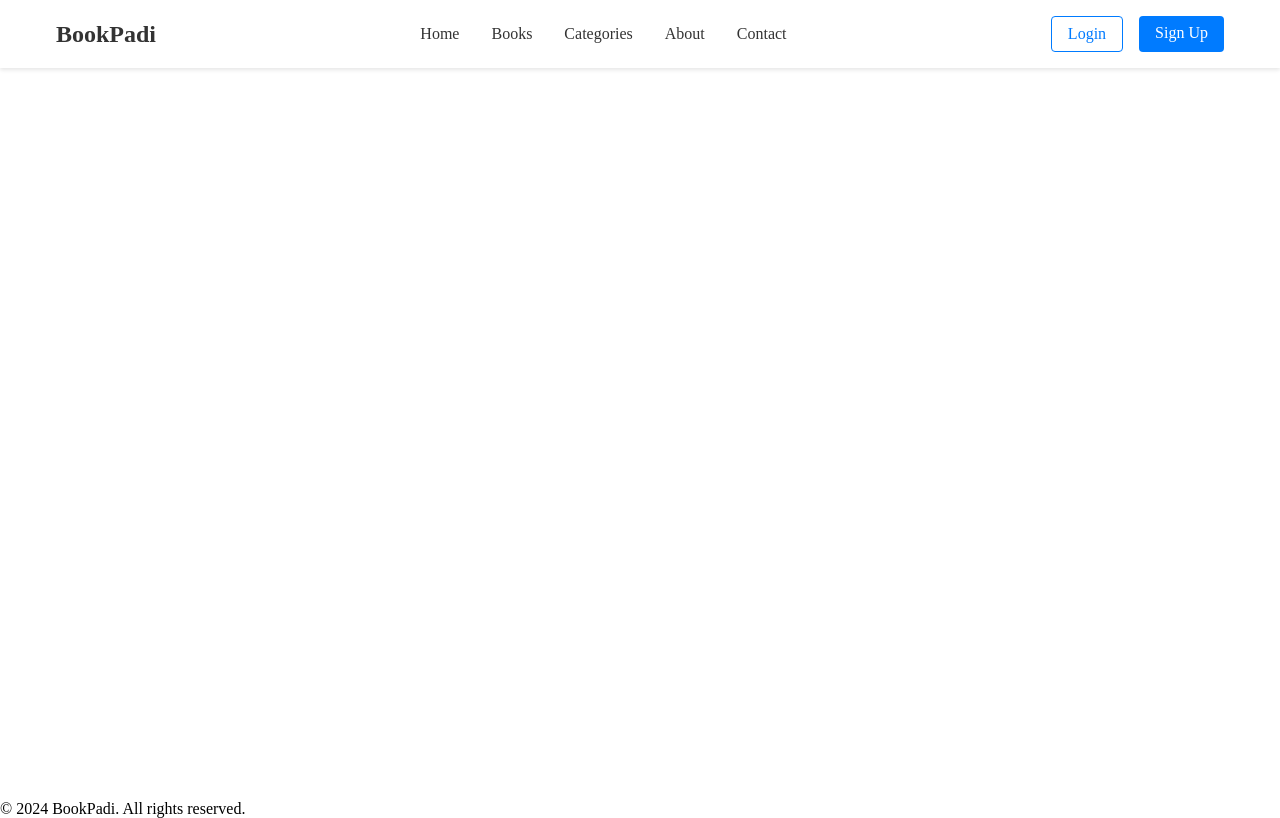
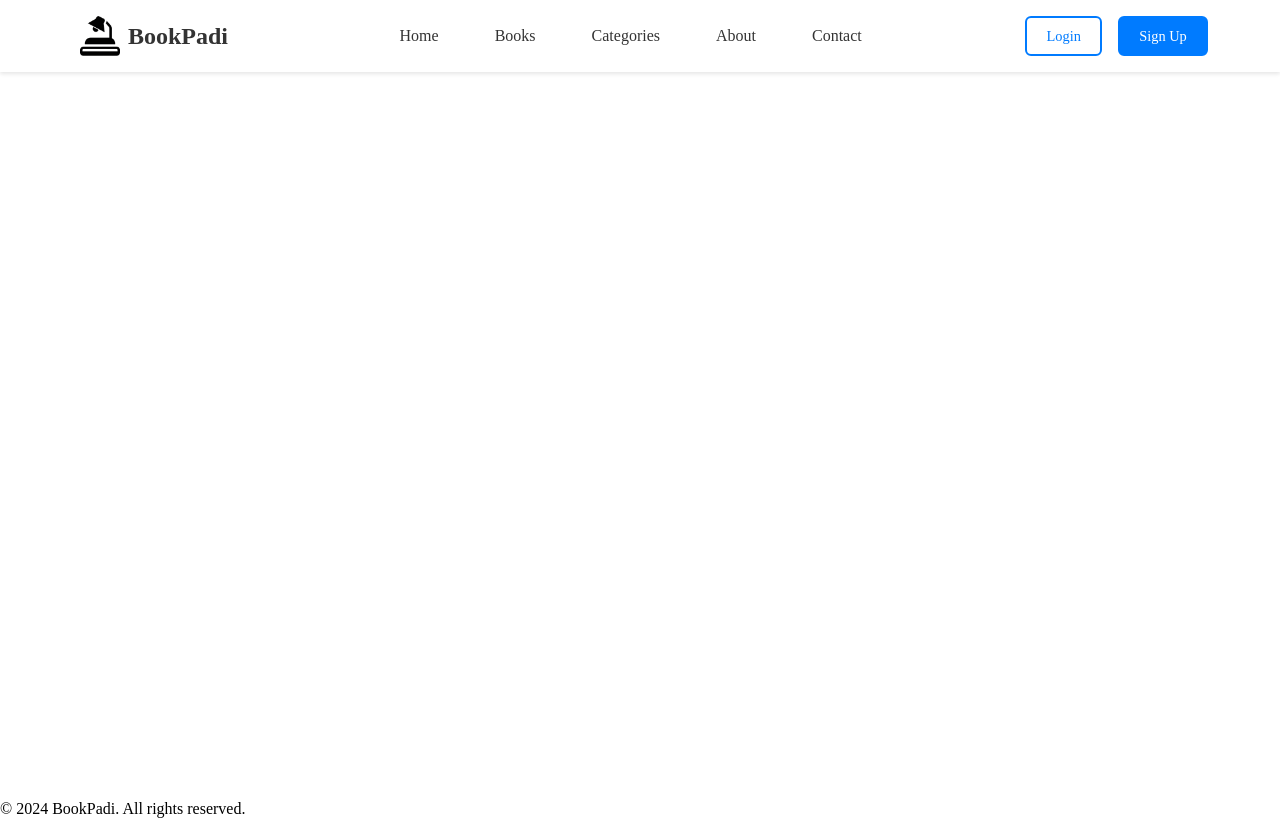
Before and after one commit to daveades/BookPadi, a React (Create React App) app in the folder frontend/: page / in a window 1280 px wide. Built offline with nearby package versions, Linux system fonts and the light colour scheme.

Commit message:
Enhance Header component with logo and responsive styles; update TypeScript configuration for image modules

```diff
--- a/frontend/src/assets/styles/components/Header.css
+++ b/frontend/src/assets/styles/components/Header.css
@@ -1,3 +1,4 @@
+/* Header Container */
 .header {
   background-color: #ffffff;
   box-shadow: 0 2px 4px rgba(0,0,0,0.1);
@@ -5,77 +6,123 @@
   width: 100%;
   top: 0;
   z-index: 1000;
+  padding: 0.5rem 0;
 }
 
 .header-container {
   max-width: 1200px;
   margin: 0 auto;
-  padding: 1rem;
+  padding: 0 2rem;
   display: flex;
   justify-content: space-between;
   align-items: center;
 }
 
+/* Logo Styles */
 .logo {
-  font-size: 1.5rem;
-  font-weight: bold;
-  color: #333;
+  display: flex;
+  align-items: center;
+  padding: 0.5rem;
   text-decoration: none;
 }
 
+.logo-image {
+  height: 40px;
+  width: auto;
+  max-width: 200px;
+  object-fit: contain;
+  transition: transform 0.2s ease;
+}
+
+.logo-text {
+    font-size: 1.5rem;
+    font-weight: 700;
+    color: #333;
+    margin-left: 0.5rem;
+}
+
+.logo:hover .logo-image {
+  transform: scale(1.05);
+}
+
+/* Navigation Menu */
 .nav-menu ul {
   display: flex;
   list-style: none;
-  gap: 2rem;
+  gap: 2.5rem;
+  margin: 0;
+  padding: 0;
 }
 
 .nav-menu a {
   color: #333;
   text-decoration: none;
   font-weight: 500;
-  transition: color 0.3s ease;
+  font-size: 1rem;
+  transition: all 0.3s ease;
+  padding: 0.5rem;
 }
 
 .nav-menu a:hover {
   color: #007bff;
+  text-decoration: none;
 }
 
+/* Auth Buttons */
 .auth-buttons {
   display: flex;
   gap: 1rem;
+  align-items: center;
 }
 
 .login-btn, .signup-btn {
-  padding: 0.5rem 1rem;
-  border-radius: 4px;
+  padding: 0.6rem 1.2rem;
+  border-radius: 6px;
+  font-weight: 500;
   text-decoration: none;
   transition: all 0.3s ease;
+  font-size: 0.9rem;
 }
 
 .login-btn {
   color: #007bff;
-  border: 1px solid #007bff;
+  border: 2px solid #007bff;
+  background-color: transparent;
 }
 
 .signup-btn {
   background-color: #007bff;
   color: white;
+  border: 2px solid #007bff;
 }
 
 .login-btn:hover {
   background-color: #007bff;
   color: white;
+  transform: translateY(-1px);
 }
 
 .signup-btn:hover {
   background-color: #0056b3;
+  border-color: #0056b3;
+  transform: translateY(-1px);
 }
 
+/* Mobile Menu Button */
 .mobile-menu-button {
   display: none;
 }
 
+/* Mobile Responsive */
 @media (max-width: 768px) {
+  .header-container {
+    padding: 0 1rem;
+  }
+
+  .logo-image {
+    height: 32px;
+  }
+
   .mobile-menu-button {
     display: flex;
     flex-direction: column;
@@ -91,6 +138,7 @@
     height: 2px;
     background-color: #333;
     transition: all 0.3s ease;
+    border-radius: 2px;
   }
 
   .nav-menu {
@@ -101,6 +149,7 @@
     right: 0;
     background-color: white;
     padding: 1rem;
+    box-shadow: 0 4px 6px rgba(0,0,0,0.1);
   }
 
   .nav-menu.active {
@@ -112,6 +161,11 @@
     gap: 1rem;
   }
 
+  .nav-menu a {
+    display: block;
+    padding: 0.8rem;
+  }
+
   .auth-buttons {
     display: none;
   }
--- a/frontend/src/components/layout/Header.tsx
+++ b/frontend/src/components/layout/Header.tsx
@@ -1,5 +1,6 @@
 import React, { useState } from 'react';
 import { Link } from 'react-router-dom';
+import logo from '../../assets/images/logo.png';
 import '../../assets/styles/components/Header.css';
 
 
@@ -10,7 +11,8 @@ const Header: React.FC = () => {
         <header className="header">
             <div className="header-container">
                 <Link to="/" className="logo">
-          BookPadi
+                    <img src={logo} alt="BookPadi Logo" className='logo-image' />
+                    <span className="logo-text">BookPadi</span>
                 </Link>
 
                 <button
```
Also changed, not shown: frontend/src/@types/images.d.ts (added, +14 -0 lines), frontend/tsconfig.json (+6 -2 lines). Lines whose indentation alone changed are shown as unchanged.
